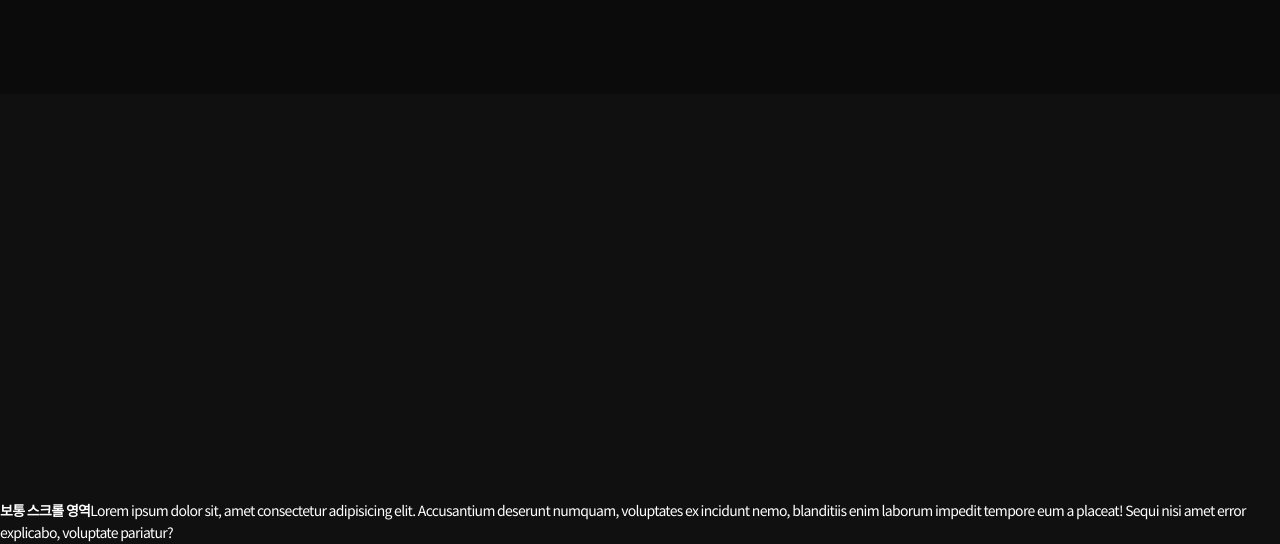
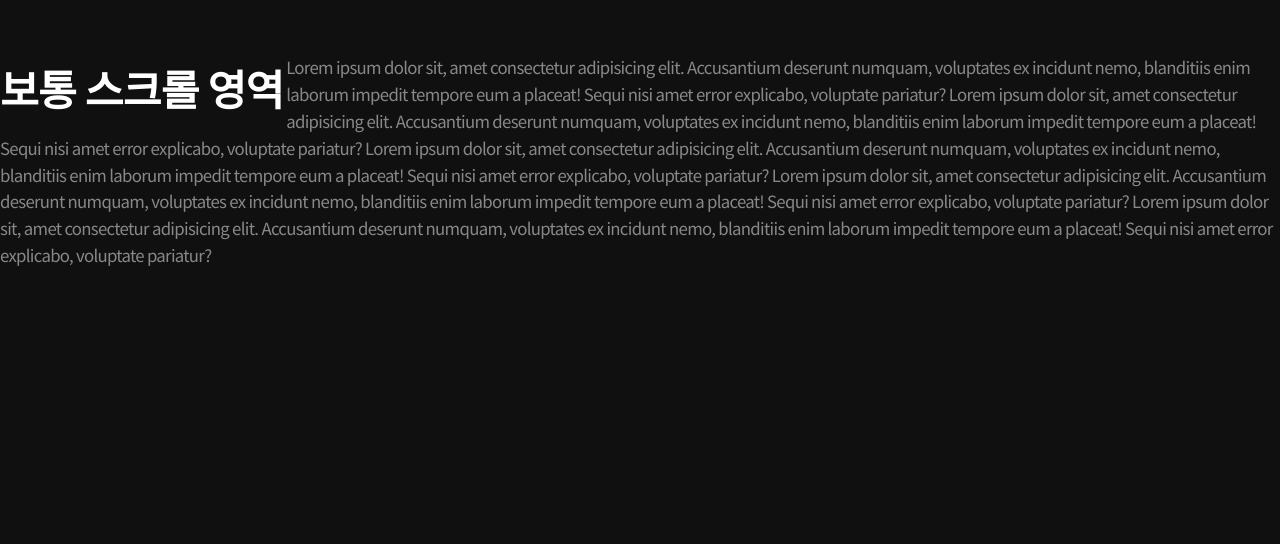
Before and after one commit to kwhong95/portfolio, a React app: page / in a window 1280 px wide. Shown: the part 842-1386 px from the top of the page. After the commit the page ends 1111 px from the top, so only its background shows below. Built offline with nearby package versions, Linux system fonts and the light colour scheme.

Commit message:
[Main]Set SectionInfo & setLayout function

```diff
--- a/src/pages/Main/index.tsx
+++ b/src/pages/Main/index.tsx
@@ -1,8 +1,23 @@
+// import { useState, useEffect } from 'react'
 import { Container } from '@styles/page-container'
 import { useTranslate } from '@hooks/useTranslate'
 import { ScrollSection } from '@styles/scroll-section-style'
+import { sectionInfo, sectionInfoType } from './section-info'
 
 export const MainPage: React.FC = () => {
+  const SectionInfo: sectionInfoType[] = sectionInfo
+
+  const setLayout = () => {
+    for (let i = 0; i < SectionInfo.length; i++) {
+      SectionInfo[i].scrollHeight =
+        sectionInfo[i].heightNum * window.innerHeight
+    }
+
+    console.log(SectionInfo)
+  }
+
+  setLayout()
+
   return (
     <Container>
       <ScrollSection>
@@ -37,12 +52,25 @@ export const MainPage: React.FC = () => {
         </div>
       </ScrollSection>
       <ScrollSection>
-        <p>
+        <p className="description">
           <strong>보통 스크롤 영역</strong>
           Lorem ipsum dolor sit, amet consectetur adipisicing elit. Accusantium
           deserunt numquam, voluptates ex incidunt nemo, blanditiis enim laborum
           impedit tempore eum a placeat! Sequi nisi amet error explicabo,
-          voluptate pariatur?
+          voluptate pariatur? Lorem ipsum dolor sit, amet consectetur
+          adipisicing elit. Accusantium deserunt numquam, voluptates ex incidunt
+          nemo, blanditiis enim laborum impedit tempore eum a placeat! Sequi
+          nisi amet error explicabo, voluptate pariatur? Lorem ipsum dolor sit,
+          amet consectetur adipisicing elit. Accusantium deserunt numquam,
+          voluptates ex incidunt nemo, blanditiis enim laborum impedit tempore
+          eum a placeat! Sequi nisi amet error explicabo, voluptate pariatur?
+          Lorem ipsum dolor sit, amet consectetur adipisicing elit. Accusantium
+          deserunt numquam, voluptates ex incidunt nemo, blanditiis enim laborum
+          impedit tempore eum a placeat! Sequi nisi amet error explicabo,
+          voluptate pariatur? Lorem ipsum dolor sit, amet consectetur
+          adipisicing elit. Accusantium deserunt numquam, voluptates ex incidunt
+          nemo, blanditiis enim laborum impedit tempore eum a placeat! Sequi
+          nisi amet error explicabo, voluptate pariatur?
         </p>
       </ScrollSection>
     </Container>
--- a/src/pages/Main/section-info.ts
+++ b/src/pages/Main/section-info.ts
@@ -1,11 +1,21 @@
-export interface IScectionInfo {
+export type sectionInfoType = {
+  id: number
   type: 'sticky' | 'normal'
-  height: number
+  heightNum: number
+  scrollHeight: number
 }
 
-export const sectionInfo: IScectionInfo[] = [
+export const sectionInfo: sectionInfoType[] = [
   {
+    id: 1,
     type: 'sticky',
-    height: 5,
+    heightNum: 5,
+    scrollHeight: 0,
+  },
+  {
+    id: 2,
+    type: 'normal',
+    heightNum: 1,
+    scrollHeight: 0,
   },
 ]
--- a/src/styles/page-container.ts
+++ b/src/styles/page-container.ts
@@ -1,3 +1,5 @@
 import styled from '@emotion/styled'
 
-export const Container = styled('main')``
+export const Container = styled('main')`
+  height: 100%;
+`
--- a/src/styles/scroll-section-style.ts
+++ b/src/styles/scroll-section-style.ts
@@ -23,4 +23,24 @@ export const ScrollSection = styled('section')`
       line-height: 1.2;
     }
   }
+
+  .sticky-elem {
+    position: fixed;
+    /* display: none; */
+    top: 0;
+    left: 0;
+    width: 100%;
+  }
+
+  & > .description {
+    font-size: 1.2rem;
+    color: #888;
+
+    strong {
+      float: left;
+      font-size: 3rem;
+      margin-right: 0.2rem;
+      color: #fff;
+    }
+  }
 `
```
